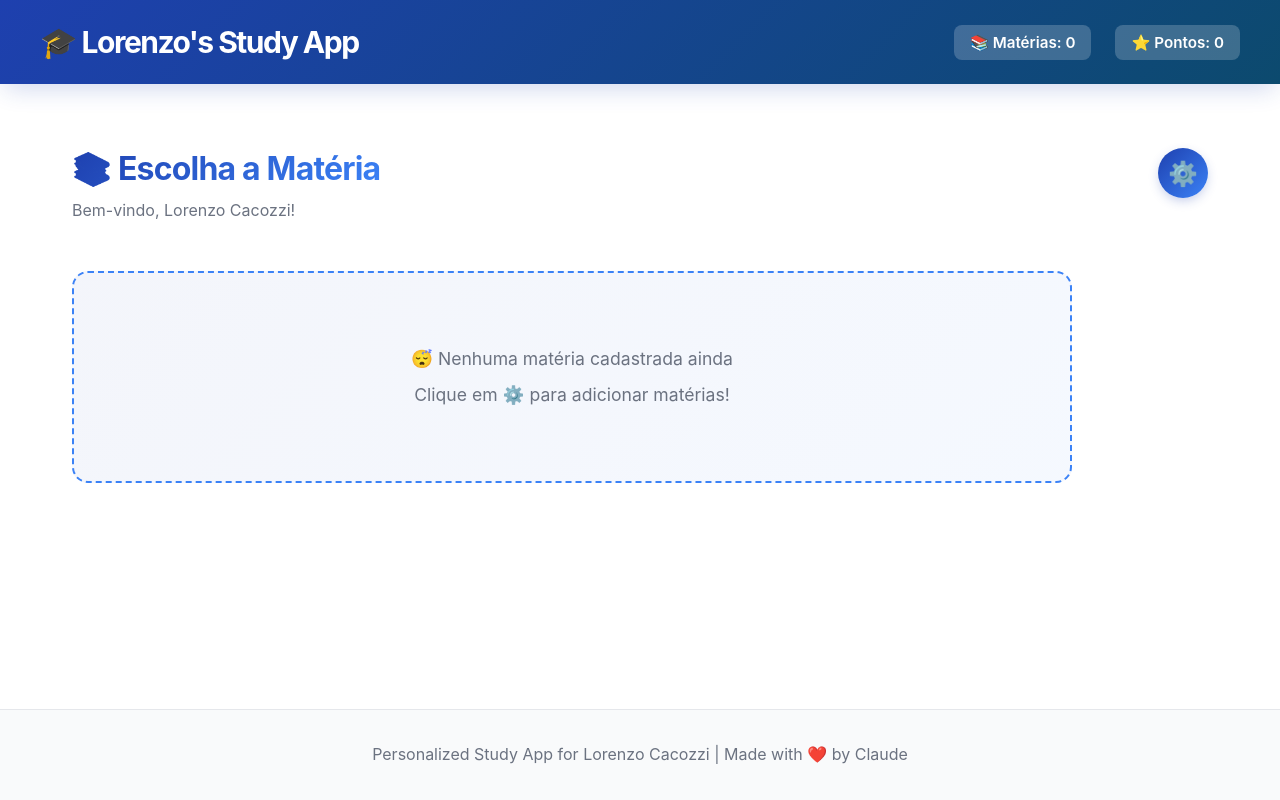
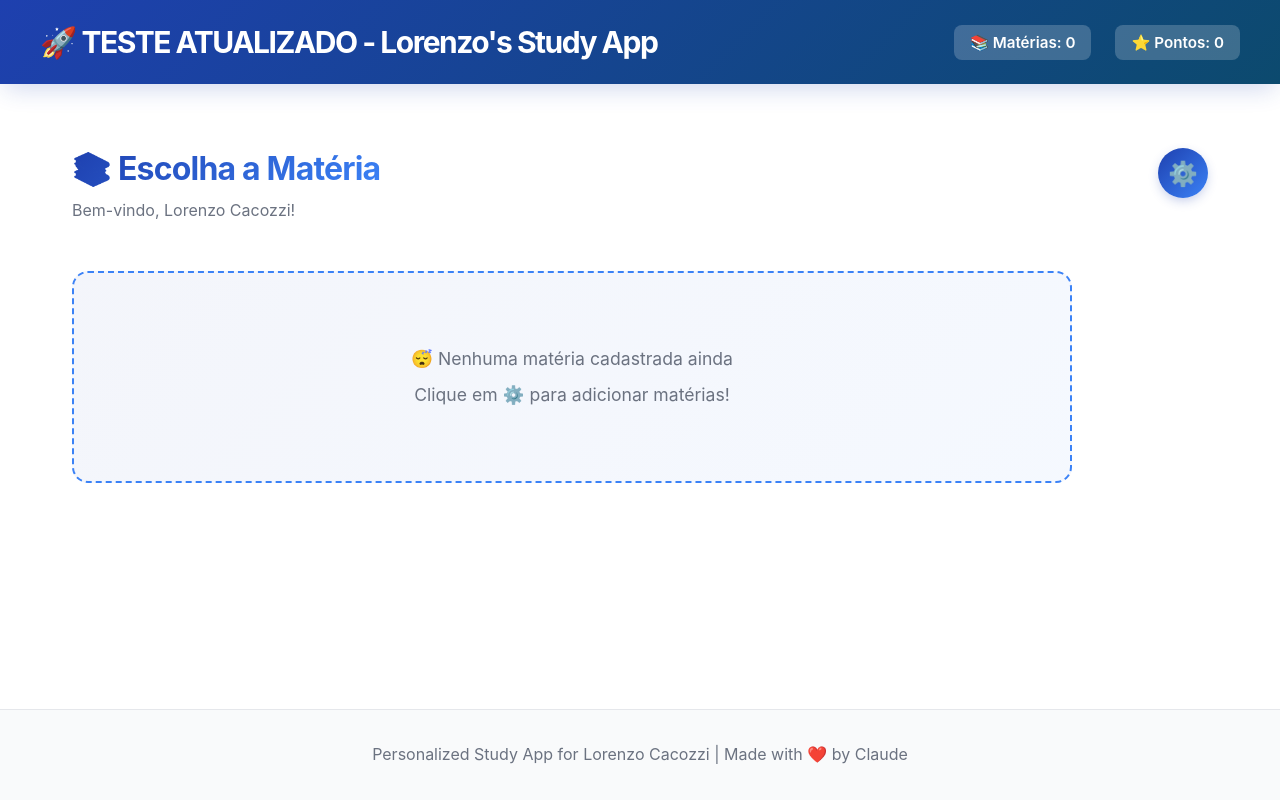
Before and after one commit to TCacozzi/Safety-Walk-Inspection, a React (Vite) app in the folder english-learning-app/: page / in a window 1280 px wide. Built offline with nearby package versions, Linux system fonts and the light colour scheme.

Commit message:
Debug: Add test update to verify page refresh mechanism
Testing if page updates properly after changes to App.tsx header title.

Co-Authored-By: Claude Haiku 4.5 <noreply@anthropic.com>
Claude-Session: https://claude.ai/code/session_0128NmTMBwNBSkmVT9sWc93x

```diff
--- a/english-learning-app/src/App.tsx
+++ b/english-learning-app/src/App.tsx
@@ -99,7 +99,7 @@ function App() {
     <div className="app">
       <header className="app-header">
         <div className="header-content">
-          <h1 className="app-title">🎓 Lorenzo's Study App</h1>
+          <h1 className="app-title">🚀 TESTE ATUALIZADO - Lorenzo's Study App</h1>
           {progress && (
             <div className="header-stats">
               <span className="stat">📚 Matérias: {subjects.filter((s) => s.enabled).length}</span>
```
